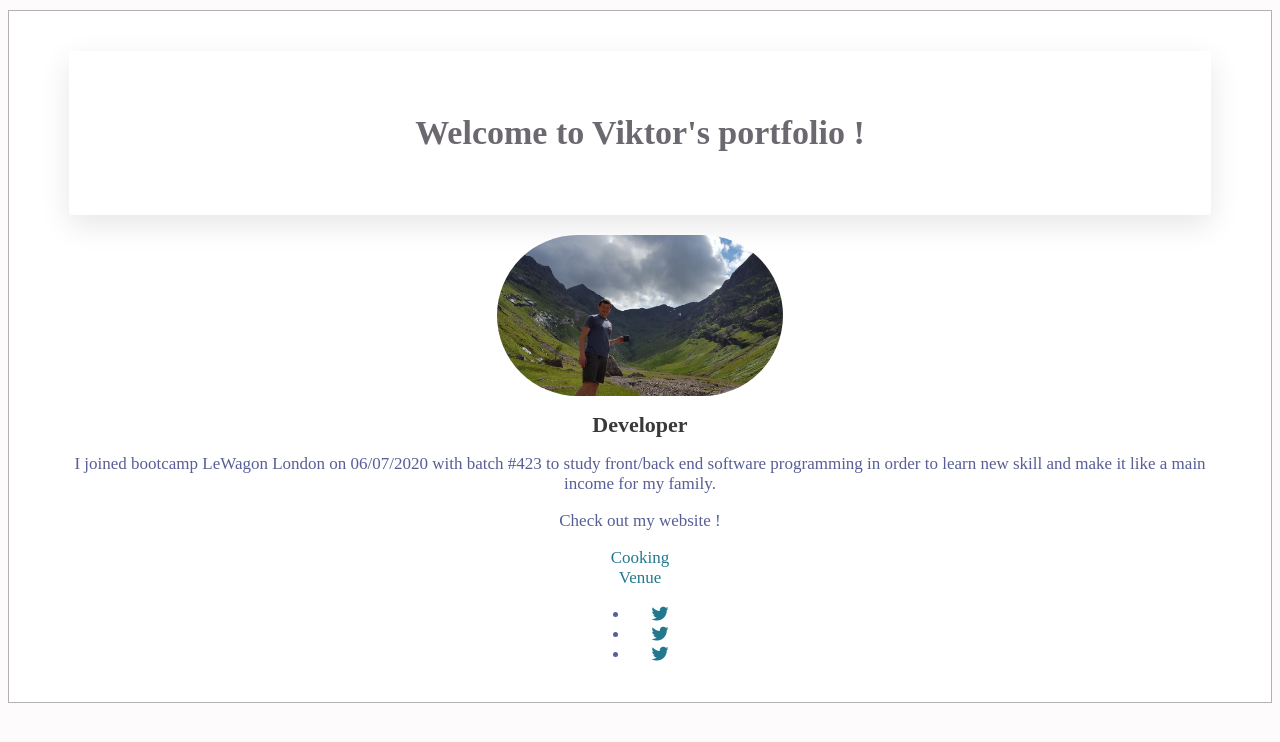
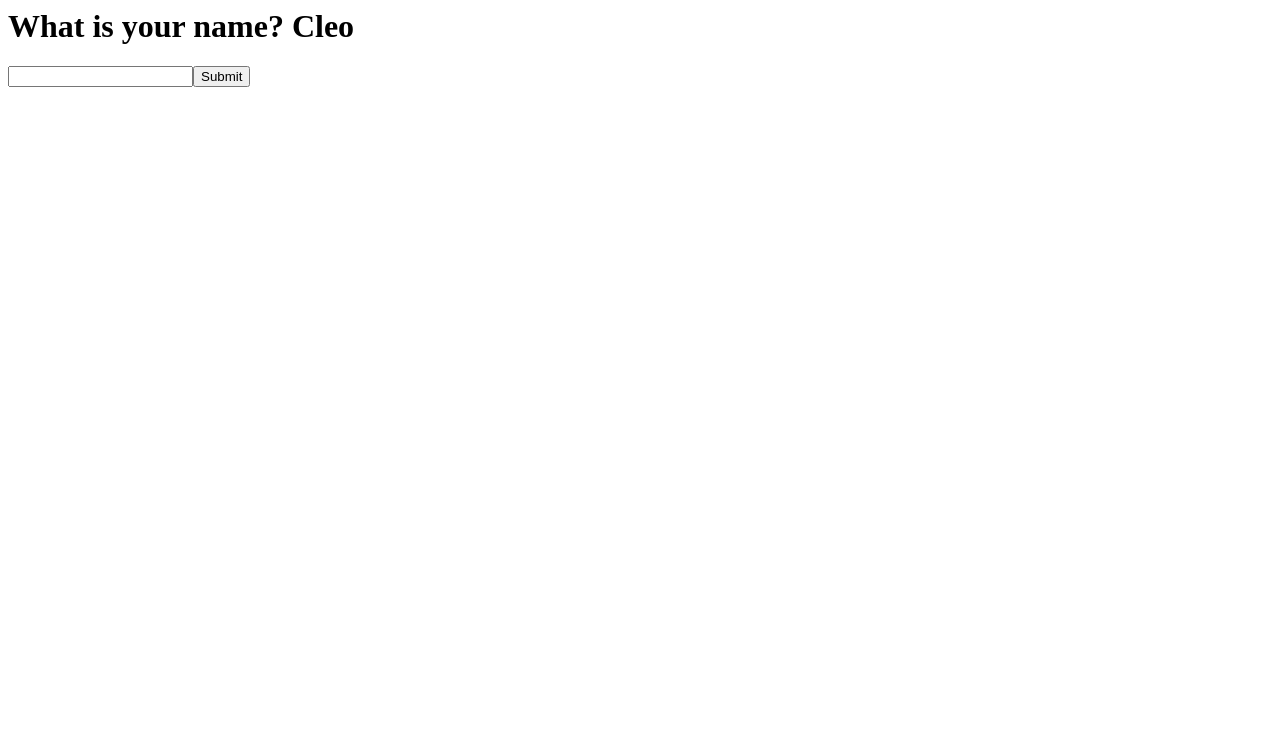
Before and after one commit to Proxima89/profile, a plain HTML site: page index.html in a window 1280 px wide. Drawn offline with nearby package versions, Linux system fonts and the light colour scheme.

Commit message:
some coding

```diff
--- a/index.html
+++ b/index.html
@@ -1,55 +1,45 @@
-<html>
+<html lang="en">
 <head>
-        <title> My Portfolio </title>
-        <meta name="viewport" content="width=device-width, initial-scale=1">
-        <meta charset="utf-8">
-        <meta name="twitter:site" content="@CookingVenue">
-        <meta name="twitter:image:src" content="https://twitter.com/CookingVenue/photo">
-        <link rel="stylesheet" href="https://use.fontawesome.com/releases/v5.6.3/css/all.css">
-        <link rel="stylesheet" href="style.css">
+    <meta charset="UTF-8">
+    <meta name="viewport" content="width=device-width, initial-scale=1.0">
+    <title>Document</title>
+    <script crossorigin src="https://unpkg.com/react@17/umd/react.development.js"></script>
+    <script crossorigin src="https://unpkg.com/react-dom@17/umd/react-dom.development.js"></script>
+    <script src="https://unpkg.com/@babel/standalone/babel.min.js"></script>
+
 </head>
 <body>
-    <div class="container">
-        <div class="card-white">
-    <h1>Welcome to Viktor's portfolio !</h1>
-        </div>
-        <div class="center">
-    <img src="images/viktor.jpg" width="350px" alt="Viktor">
-        </div>
-        <div class="card">
-    <h2>Developer</h2>
-    <p>
-        I joined bootcamp LeWagon London on 06/07/2020 with batch #423 to
-        study front/back end software programming in order to learn new skill and
-        make it like a main income for my family.
-    </p>
-    <p>
-         Check out my website !
-     </p>
-     </div>
-     <div class ="links">
-     <a href="http://cookingvenue.com/" width = "100px" alt="Viktor" target="_blank">
-        Cooking Venue
-      </a>
-      <ul>
-        <li>
-            <a href="https://twitter.com/CookingVenue">
-                <i class="fab fa-twitter"></i>
-            </a>
-        </li>
-        <li>
-            <a href="https://twitter.com/CookingVenue">
-                <i class="fab fa-twitter"></i>
-            </a>
-        </li>
-        <li>
-            <a href="https://twitter.com/CookingVenue">
-                <i class="fab fa-twitter"></i>
-            </a>
-        </li>
-     </ul>
-        </div>
-        </div>
+    <div id="app">
 
+    </div>
+    <script type="text/babel">
+        class App extends React.Component {
+            state = {
+                name: "Cleo",
+                age: "31"
+            }
+           handleChange = (e) => {
+               this.setState({
+                   name: e.target.value
+               });
+           }
+           handleSubmit = (e) => {
+               e.preventDefault();
+               console.log('form.submitted', this.state.name)
+           }
+            render() {
+                return (
+                    <div className="app-content">
+                        <h1> What is your name? {this.state.name} </h1>
+                        <form onSubmit={this.handleSubmit}>
+                            <input type="text" onChange={this.handleChange} />
+                            <button> Submit </button>
+                        </form>
+                    </div>
+                )
+            }
+        }
+        ReactDOM.render(<App />, document.getElementById("app"));
+    </script>
 </body>
 </html>
--- a/style.css
+++ b/style.css
@@ -1,70 +1,10 @@
-h1 {
-    color: rgb(108, 104, 112);
-    font-family: 'Times New Roman', Times, serif;
-}
+# n = 7
+# arr = [1, 2, 2, 1, 3, 1, 2]
 
-h2{
-    color: rgb(57, 57, 59);
-    font-size: 22;
-    line-height: 1;
-}
+# def sock_merchant(n_socks, colors)
+#  colors.uniq.sum { |sock|
+#  colors.count(sock) / 2
+# }
+# end
 
-body {
-    color: rgb(88, 94, 150);
-    font-family: 'Times New Roman', Times, serif;
-    background-color: rgb(253, 251, 251);
-    font-size: 17px;
-    line height: 10px;
-}
-
-a {
-color: rgb(35, 120, 141);
-text-decoration: navajowhite;
-}
-a:hover {
-    color: black;
-    color: rgb(161, 160, 235);
-}
-img{
-    border-radius: 160px;
-    display: block;
-    margin-left: auto;
-    margin-right: auto;
-    width: 50%;
-}
-.text-center {
-    text-align: center;
-  }
-  .card-white {
-    background-color: white;
-    padding: 40px;
-    box-shadow: 0px 10px 30px rgba(0,0,0,0.1);
-    border-radius: 4px;
-    margin: 20px 0px;
-    text-align: center;
-  }
-  .container {
-      margin: 10px auto;
-      background-color: white;
-      border: 1px solid rgb(182, 177, 177);
-      padding: 20px 60px;
-  }
-  .list-inline > li {
-    display: inline-block;
-    padding: 0px 20px;
-  }
-  .card {
-      text-align: center;
-  }
-  .center {
-    display: block;
-    margin-left: auto;
-    margin-right: auto;
-    width: 50%;
-  }
-
-  .links {
-   text-align: center;
-   width: 100px;
-   margin: 0 auto;
-  }
+# p sock_merchant(n, arr)
```
Also changed, not shown: 1 other file.
